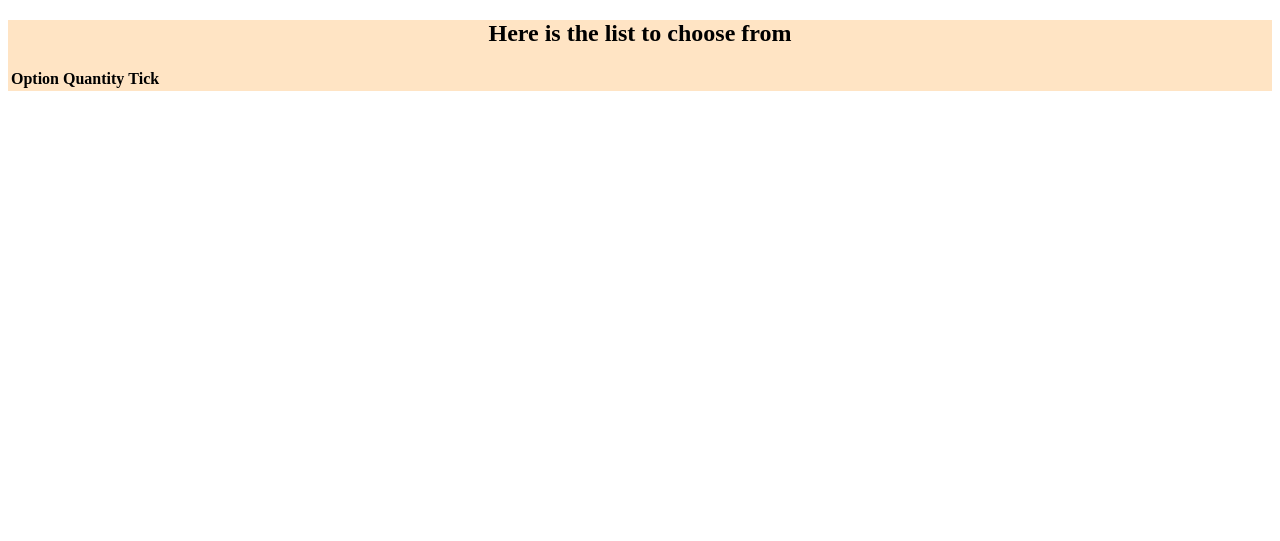
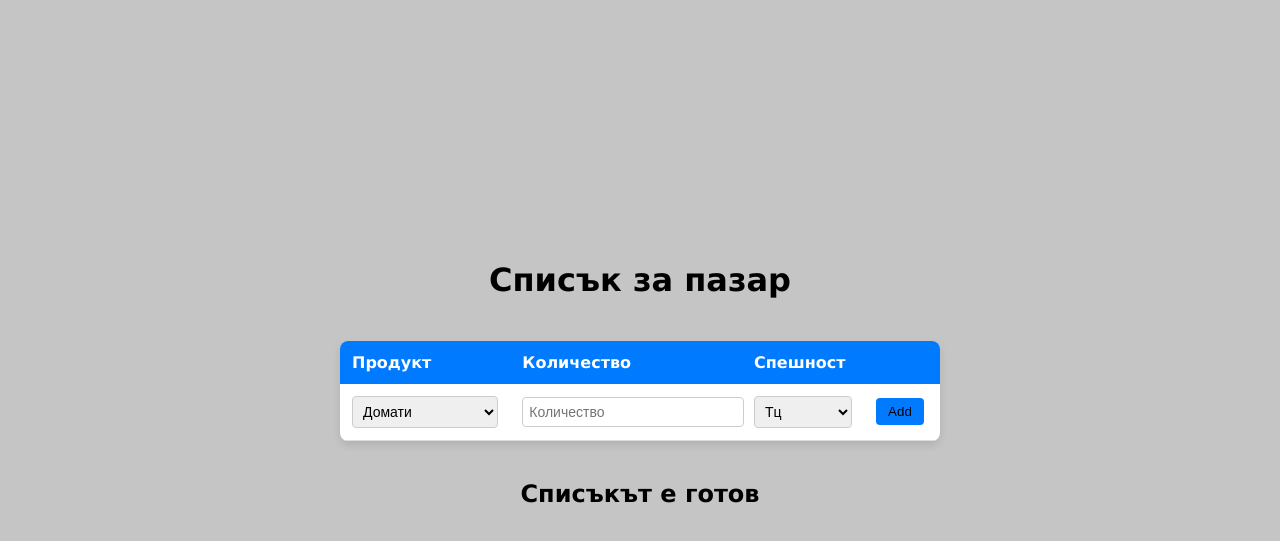
Before and after one commit to Vacheto1986/Vacheto1986.github.io, a plain HTML site: page index.html in a window 1280 px wide. Drawn offline with Linux system fonts and the light colour scheme.

Commit message:
added some more products

```diff
--- a/index.html
+++ b/index.html
@@ -1,21 +1,117 @@
 <!DOCTYPE html>
 <html lang="en">
-<head>
-    <meta charset="UTF-8">
-    <meta name="viewport" content="width=device-width, initial-scale=1.0">
-    <link rel="stylesheet" href="styles.css">
-    <title>Shopping List</title>
-</head>
-<body>
-    <div class="list">
-        <h2>Here is the list to choose from</h2>
-        <table>
-            <thead>
-                <th>Option</th>
-                <th>Quantity</th>
-                <th>Tick</th>
-            </thead>
-        </table>
-    </div>
-</body>
+  <head>
+    <meta charset="UTF-8" />
+    <meta name="viewport" content="width=device-width, initial-scale=1.0" />
+    <link rel="stylesheet" href="styles.css" />
+    <title>Grocery Shopping List</title>
+  </head>
+  <body>
+    <h1>Списък за пазар</h1>
+
+    <table id="groceryTable">
+      <tr>
+        <th>Продукт</th>
+        <th>Количество</th>
+        <th>Спешност</th>
+        <th></th>
+      </tr>
+      <tr>
+        <td>
+          <select id="groceryDropdown">
+            <optgroup label="Заленчуци">
+              <option value="Домати">Домати</option>
+              <option value="Краставици">Краставици</option>
+              <option value="Ряпа">Ряпа</option>
+              <option value="Моркови">Моркови</option>
+              <option value="Чушки">Чушки</option>
+              <option value="Чесън">Чесън</option>
+              <option value="Лук">Лук</option>
+            </optgroup>
+
+            <optgroup label="Плодове">
+              <option value="Няма смисъл">Няма смисъл</option>
+            </optgroup>
+
+            <optgroup label="Напитки">
+              <option value="Сок">Сок</option>
+              <option value="Вода">Вода</option>
+              <option value="Газирано">Газирано</option>
+            </optgroup>
+
+            <optgroup label="Млечни">
+              <option value="Milk">Milk</option>
+              <option value="Cheese">Cheese</option>
+              <option value="Yogurt">Yogurt</option>
+              <option value="Butter">Butter</option>
+            </optgroup>
+
+            <optgroup label="Мезета">
+              <option value="Cheese">Cheese</option>
+              <option value="Yogurt">Yogurt</option>
+              <option value="Butter">Butter</option>
+            </optgroup>
+
+            <optgroup label="Сладки">
+              <option value="Cheese">Cheese</option>
+              <option value="Yogurt">Yogurt</option>
+              <option value="Butter">Butter</option>
+            </optgroup>
+          </select>
+        </td>
+        <td>
+          <input
+            type="number"
+            id="quantityInput"
+            min="1"
+            placeholder="Количество"
+          />
+        </td>
+        <td>
+          <select id="importanceDropdown">
+            <option value="Тц">Тц</option>
+            <option value="Да">Да</option>
+            <option value="Мега ДА">Мега ДА</option>
+          </select>
+        </td>
+        <td><button class="add-btn" onclick="addToGroceryList()">Add</button></td>
+      </tr>
+    </table>
+
+    <!-- List to display added items -->
+    <h2>Списъкът е готов</h2>
+    <ul id="groceryList"></ul>
+
+    <script>
+      // Function to add selected item to the grocery list
+      function addToGroceryList() {
+        const item = document.getElementById("groceryDropdown").value;
+        const quantity = document.getElementById("quantityInput").value;
+        const importance = document.getElementById("importanceDropdown").value;
+
+        if (item && quantity) {
+          // Create list item element
+          const listItem = document.createElement("li");
+          listItem.textContent = `${item} - ${quantity}, Спешно: ${importance} `;
+
+          // Delete button to remove item from the list
+          const deleteBtn = document.createElement("button");
+          deleteBtn.textContent = "Delete";
+          deleteBtn.onclick = function () {
+            listItem.remove();
+          };
+
+          listItem.appendChild(deleteBtn);
+          document.getElementById("groceryList").appendChild(listItem);
+
+          // Reset input fields
+          document.getElementById("groceryDropdown").value = "";
+          document.getElementById("quantityInput").value = "";
+          document.getElementById("importanceDropdown").value = "Low";
+        } else {
+          alert("Please select an item and enter a quantity.");
+        }
+      }
+    </script>
+  </body>
 </html>
--- a/styles.css
+++ b/styles.css
@@ -1,5 +1,85 @@
-.list {
+/* General body styling */
+body {
+    font-family: Verdana, Geneva, Tahoma, sans-serif;
+    background-color: #c6c5c5;
+    display: flex;
+    flex-direction: column;
+    align-items: center;
+    justify-content: center;
+    min-height: 100vh;
+    margin: 0;
+  }
+
+  /* Table styling */
+  table {
+    width: 100%;
+    max-width: 600px;
+    border-collapse: collapse;
+    background-color: #ffffff;
+    margin: 20px 0;
+    box-shadow: 0 4px 8px rgba(0, 0, 0, 0.1);
+    border-radius: 8px;
+    overflow: hidden;
+  }
+
+  /* Table header styling */
+  table th {
+    background-color: #007bff;
+    color: #ffffff;
+    text-align: left;
+    padding: 12px;
     font-size: 16px;
-    background-color: bisque;
-    text-align: center;
-}
+  }
+
+  /* Table data styling */
+  table td {
+    padding: 12px;
+    border-bottom: 1px solid #dddddd;
+  }
+
+  /* Hover effect on table rows */
+  table tr:hover {
+    background-color: #f1f5f9;
+  }
+
+  /* Button styling */
+  button {
+    padding: 6px 12px;
+    background-color: #b63807;
+    color: #ffffff;
+    border: none;
+    border-radius: 4px;
+    cursor: pointer;
+    transition: background-color 0.3s ease;
+  }
+
+  .add-btn {
+    background-color: #007bff;
+    color: black;
+  }
+
+  button:hover {
+    background-color: #e22020;
+  }
+
+  /* Input and dropdown styling */
+  input[type="number"], select {
+    padding: 6px;
+    width: 100%;
+    border: 1px solid #cccccc;
+    border-radius: 4px;
+    font-size: 14px;
+  }
+
+  #groceryList {
+    display: flex;
+    flex-direction: column;
+    justify-content: center;
+    /* align-items: center; */
+  }
+
+  #groceryList li {
+    display: block;
+    align-items: center;
+    padding: 2px;
+  }
```
